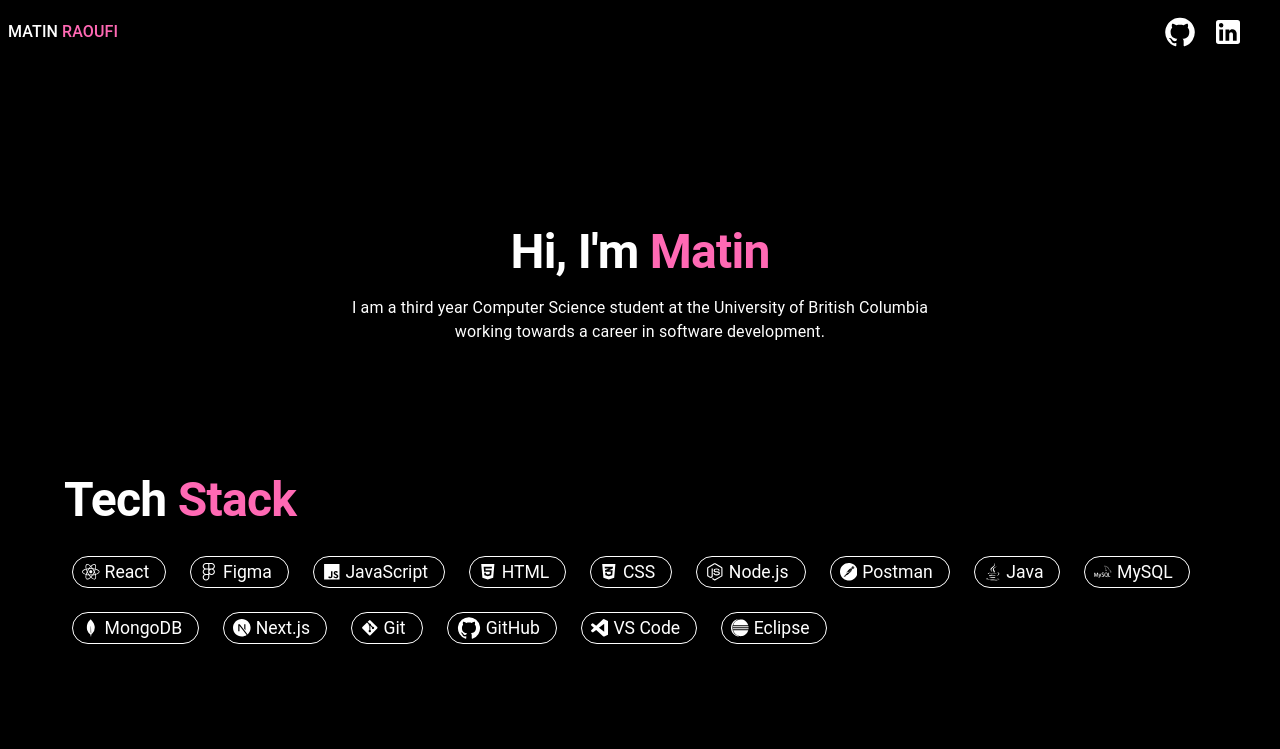
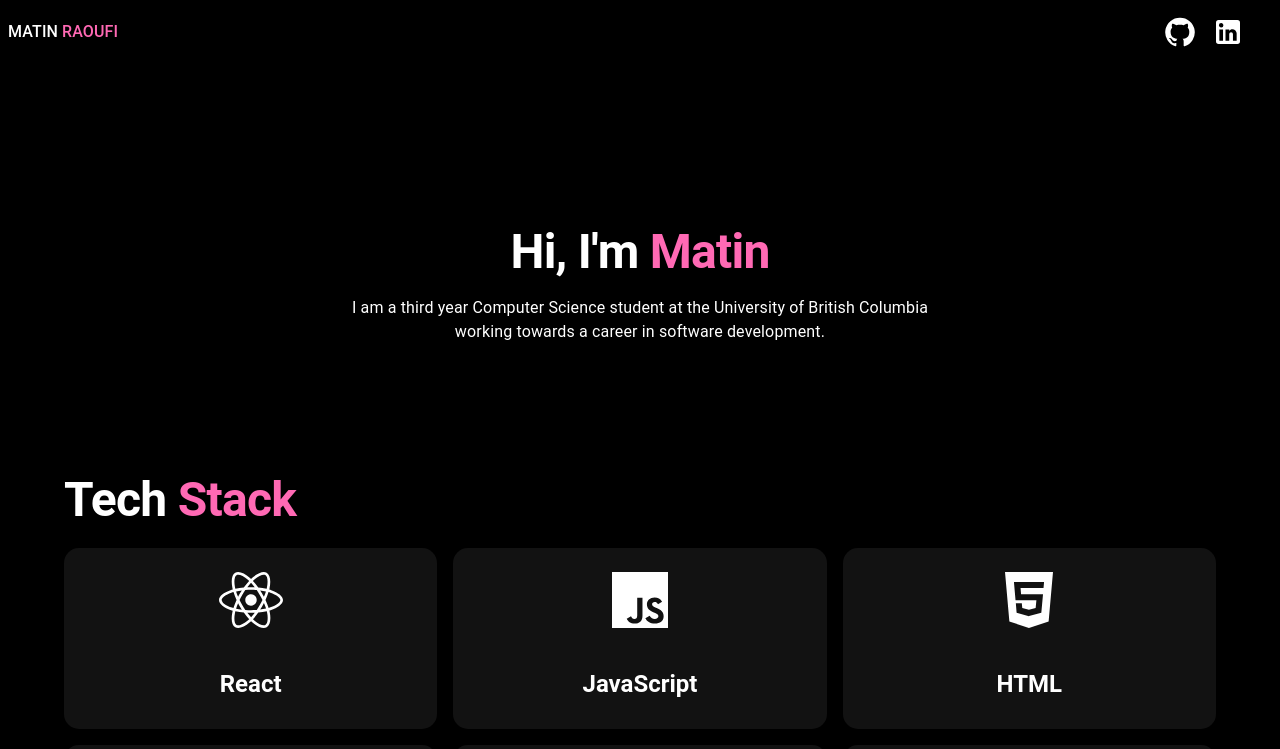
Before and after one commit to matin0014/matin0014.github.io, a React (Create React App) app: page / in a window 1280 px wide. Shown: the top 749 px of the page. Built offline with nearby package versions, Linux system fonts and the light colour scheme.

Commit message:
techstack display change

```diff
--- a/src/component/techstack.js
+++ b/src/component/techstack.js
@@ -2,68 +2,40 @@
 import Box from '@mui/material/Box';
 import Container from '@mui/material/Container';
 import Typography from '@mui/material/Typography';
-import Stack from '@mui/material/Stack';
-import Chip from '@mui/material/Chip';
 import Grid from '@mui/material/Grid';
-import GitHubIcon from '@mui/icons-material/GitHub';
-import {
-  FaWindows,
-  FaJava,
-  FaPython,
-  FaJs,
-  FaHtml5,
-  FaCss3Alt,
-  FaNodeJs,
-  FaReact,
-  FaDocker,
-  FaGitAlt,
-  FaGoogle,
-} from "react-icons/fa";
-import {
-  SiTypescript,
-  SiMongodb,
-  SiMysql,
-  SiVisualstudiocode,
-  SiEclipseide,
-  SiFigma,
-  SiPostman,
-  SiNextdotjs,
-  SiExpress,
-} from "react-icons/si";
+import Card from '@mui/material/Card';
+import CardContent from '@mui/material/CardContent';
+import CardMedia from '@mui/material/CardMedia';
+import { FaReact, FaJs, FaHtml5, FaCss3Alt, FaNodeJs, FaGitAlt, FaJava } from "react-icons/fa";
+import { SiFigma, SiMysql, SiMongodb, SiNextdotjs, SiPostman } from "react-icons/si";
+
+const techStack = [
+  { name: 'React', icon: <FaReact /> },
+  { name: 'JavaScript', icon: <FaJs /> },
+  { name: 'HTML', icon: <FaHtml5 /> },
+  { name: 'CSS', icon: <FaCss3Alt />},
+  { name: 'Node.js', icon: <FaNodeJs />},
+  { name: 'MongoDB', icon: <SiMongodb />},
+  { name: 'MySQL', icon: <SiMysql /> },
+  { name: 'Next.js', icon: <SiNextdotjs />},
+  { name: 'Postman', icon: <SiPostman />},
+  { name: 'Git', icon: <FaGitAlt />},
+  { name: 'Figma', icon: <SiFigma />},
+  { name: 'Java', icon: <FaJava />}
+];
 
 const TechStack = () => {
-  const techStack = [
-    { name: 'React', icon: <FaReact /> },
-    { name: 'Figma', icon: <SiFigma /> },
-    { name: 'JavaScript', icon: <FaJs /> },
-    { name: 'HTML', icon: <FaHtml5 /> },
-    { name: 'CSS', icon: <FaCss3Alt /> },
-    { name: 'Node.js', icon: <FaNodeJs /> },
-    { name: 'Postman', icon: <SiPostman /> },
-    { name: 'Java', icon: <FaJava /> },
-    { name: 'MySQL', icon: <SiMysql /> },
-    { name: 'MongoDB', icon: <SiMongodb /> },  // Added MongoDB
-    { name: 'Next.js', icon: <SiNextdotjs /> },  // Added Next.js
-    { name: 'Git', icon: <FaGitAlt /> },
-    { name: 'GitHub', icon: <GitHubIcon /> },
-    { name: 'VS Code', icon: <SiVisualstudiocode /> },
-    { name: 'Eclipse', icon: <SiEclipseide /> }
-  ];
-
   return (
     <Box id="tech-stack" sx={{ backgroundColor: '#000000', py: 4 }}>
       <Container>
         <Typography
           variant="h1"
           sx={{
-            display: 'flex',
-            flexDirection: { xs: 'column', md: 'row' },
-            alignSelf: 'flex-start',
             textAlign: 'left',
             fontSize: 'clamp(2.5rem, 9vw, 3rem)',
             fontWeight: 'bold',
             color: 'white',
-            marginBottom: '20px'
+            marginBottom: '20px',
           }}
         >
           Tech&nbsp;
@@ -79,30 +51,40 @@
             Stack
           </Typography>
         </Typography>
-        <Grid container spacing={1} direction="row" justifyContent="left" alignItems="left" wrap="wrap">
+        <Grid container spacing={2}>
           {techStack.map((tech, index) => (
-    <Grid item key={index}>
-      <Chip
-        label={tech.name}
-        icon={tech.icon}
-        color="primary"
-        variant="outlined"
+            <Grid item xs={12} sm={6} md={4} key={index}>
+              <Card sx={{
+                backgroundColor: '#121212',
+                color: 'white',
+                borderRadius: '15px',
+                transition: 'transform 0.3s ease-in-out',
+                '&:hover': {
+                  transform: 'scale(1.05)',
+                  boxShadow: '0 0 20px rgba(255, 105, 180, 0.5)',
+                },
+              }}>
+                <CardMedia
+                  component="div"
                   sx={{
-          m: 1,
-          borderColor: 'white',
-          color: 'white',
-          fontSize: '1.1rem',  // Increase font size
-          padding: '5px 5px',  // Increase padding
-          transition: 'all 0.3s ease',
-          '&:hover': {
-            backgroundColor: 'transparent',
-            color: 'hotpink',
-            borderColor: 'hotpink',
-            transform: 'scale(1.1)',  // Increase size on hover
-            boxShadow: '0 0 20px rgba(255, 105, 180, 0.5)'  // Optional: add a shadow effect
-          },
+                    display: 'flex',
+                    justifyContent: 'center',
+                    alignItems: 'center',
+                    fontSize: '4rem',
+                    padding: '20px',
                   }}
-      />
+                >
+                  {tech.icon}
+                </CardMedia>
+                <CardContent>
+                  <Typography variant="h5" component="div" sx={{ fontWeight: 'bold' }}>
+                    {tech.name}
+                  </Typography>
+                  <Typography variant="body2" color="gray" sx={{ marginTop: '5px' }}>
+                    {tech.description}
+                  </Typography>
+                </CardContent>
+              </Card>
             </Grid>
           ))}
         </Grid>
```
Lines whose indentation alone changed are shown as unchanged.
